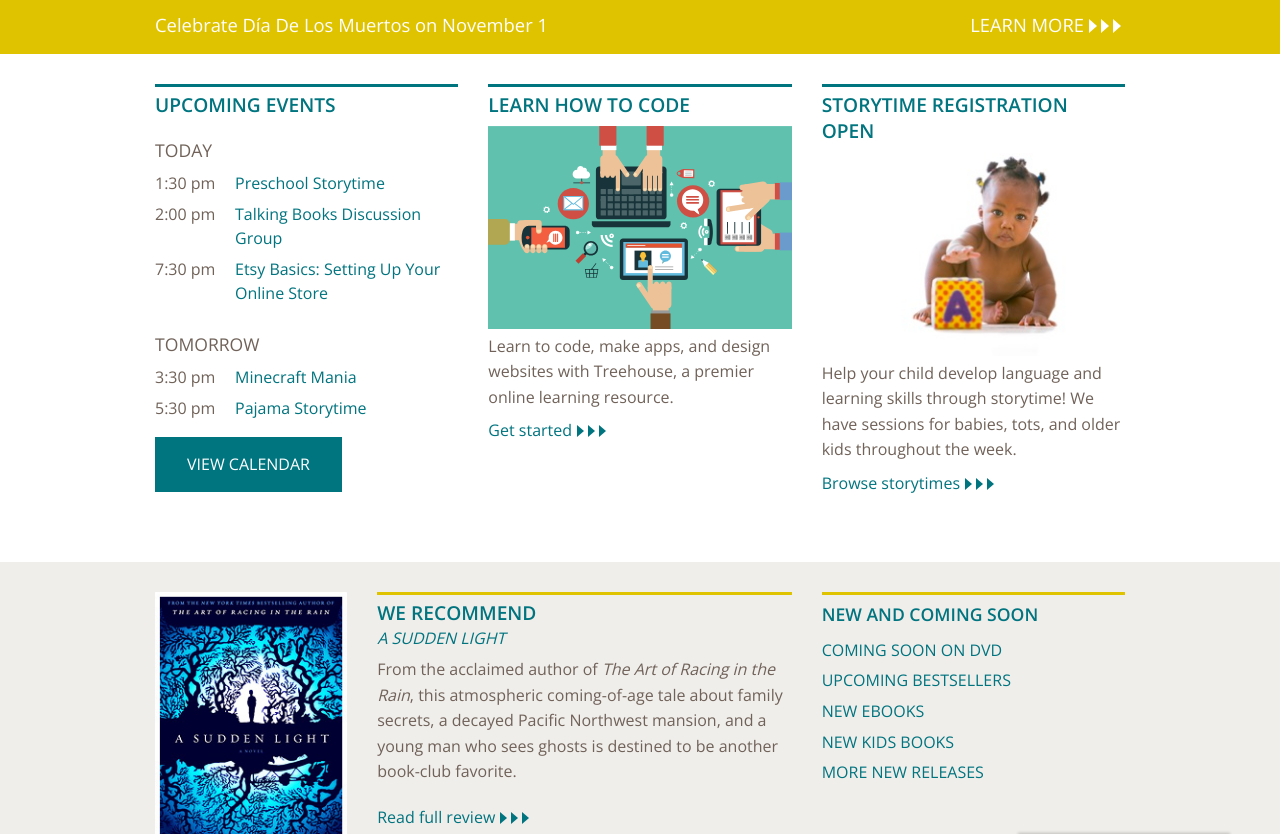
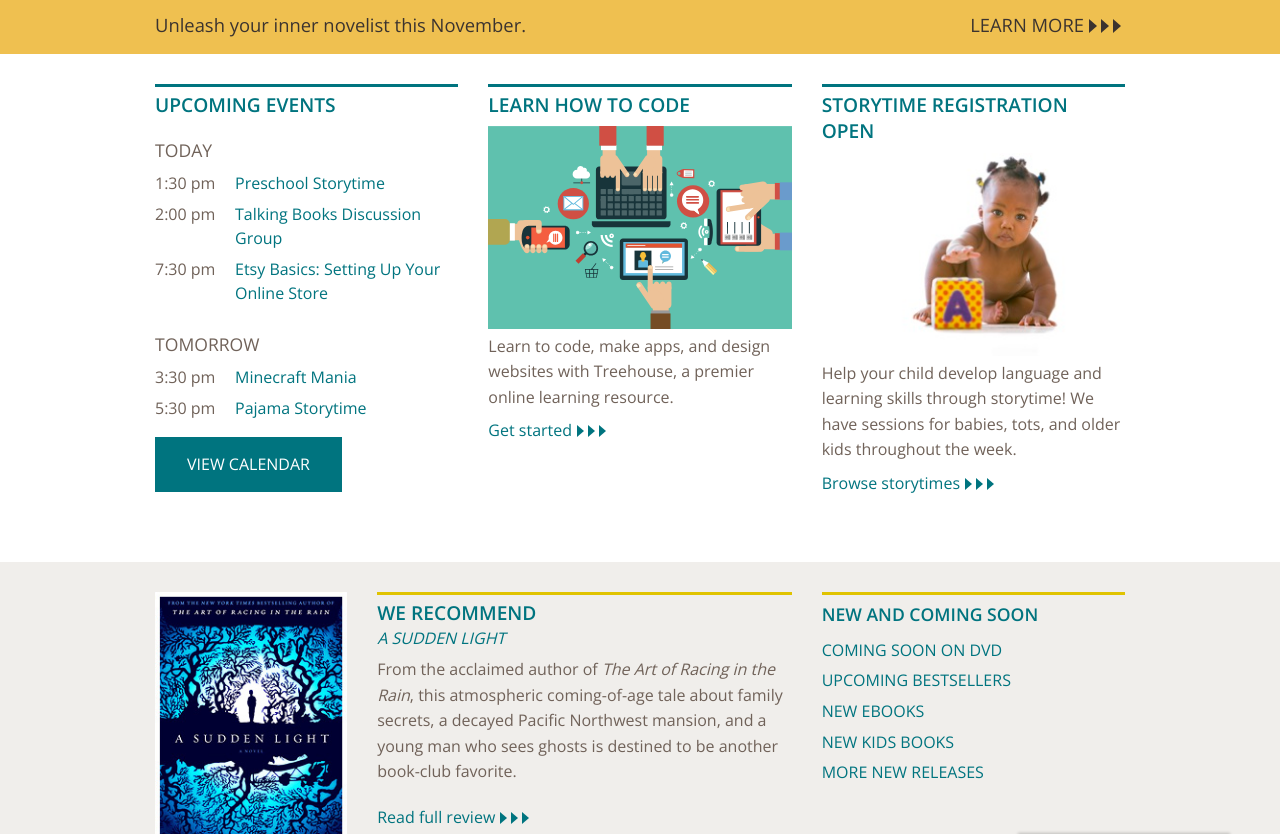
Before and after one commit to skokielibrary/prototype, a Jekyll site: the page built from index.html, in a window 1280 px wide and 1400 px high, cut to the strip 566-1400 px from the top of the window. Built offline with Jekyll 4.4.1, drawn with Linux system fonts in a browser that asks for light colours.

Commit message:
add nanowrimo image to hero

```diff
--- a/css/styles.css
+++ b/css/styles.css
@@ -55,7 +55,7 @@ h4 {
 .fill-teal {
   background-color: #00747F; }
 .fill-mustard {
-  background-color: #E0C300; }
+  background-color: #EFC050; }
 .fill-offwhite {
   background-color: #F0EEEB; }
 .fill-lighter {
@@ -100,7 +100,7 @@ h4 {
 }
 
 .featurette {
-  background: url({{ site.baseurl }}/img/festival_sm.jpg) no-repeat center center;
+  background: url({{ site.baseurl }}/img/1411-nanowrimo-header2.jpg) no-repeat center center;
   height: 320px;
   -webkit-background-size: cover;
   -moz-background-size: cover;
@@ -110,7 +110,7 @@ h4 {
   margin-bottom: 30px;
 }
 .featurette-text a {
-  color: #fff;
+  color: #3b332f;
   font-size: 1.15rem;
   margin: 0;
   font-weight: 400;
@@ -300,6 +300,9 @@ input:-ms-input-placeholder {
   border-left: 7px solid #00747F;
   display: inline-block;
   margin-bottom: -1px;
+}
+.arrow-brown{
+  border-left: 8px solid #3b332f;
 }
 
 .event-list .event-title {
--- a/index.html
+++ b/index.html
@@ -39,10 +39,10 @@ layout: base
     <div class="featurette-text-bin">
       <div class="featurette-text">
         <div class="medium-8 columns">
-          <a class="left copy">Celebrate D&iacute;a De Los Muertos on November 1</a>
+          <a class="left copy">Unleash your inner novelist this November.</a>
         </div>
         <div class="medium-4 columns">
-          <a href="#" class="right action">LEARN MORE<i class="first-arrow  arrow"></i><i class="arrow"></i><i class="arrow"></i></a>
+          <a href="#" class="right action">LEARN MORE<i class="first-arrow  arrow arrow-brown"></i><i class="arrow arrow-brown"></i><i class="arrow arrow-brown"></i></a>
         </div>
       </div>
     </div>
```
Also changed, not shown: img/1411-nanowrimo-header2.jpg (added).
